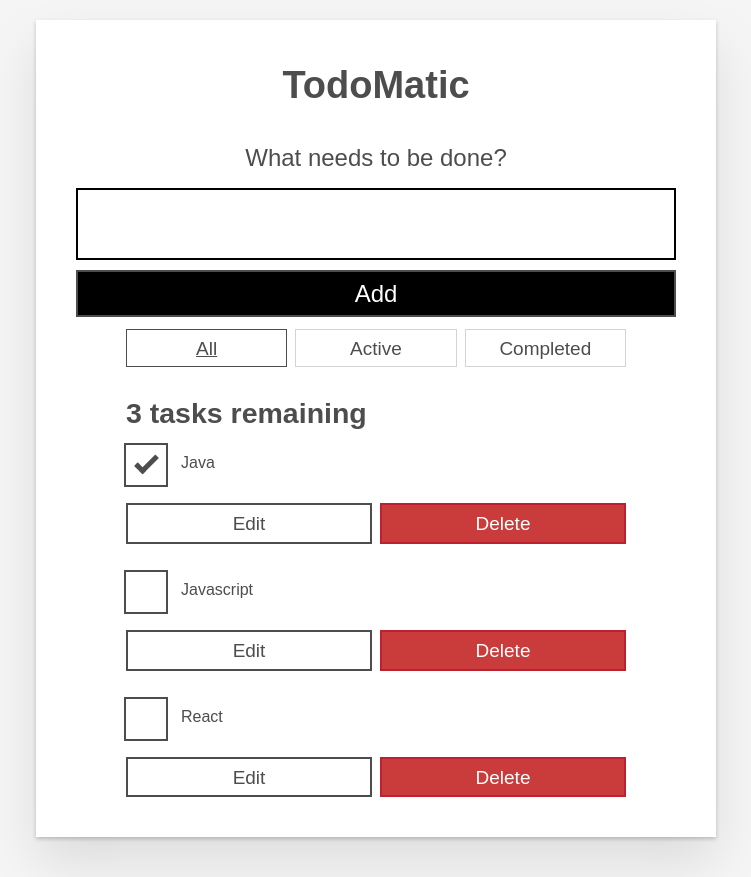
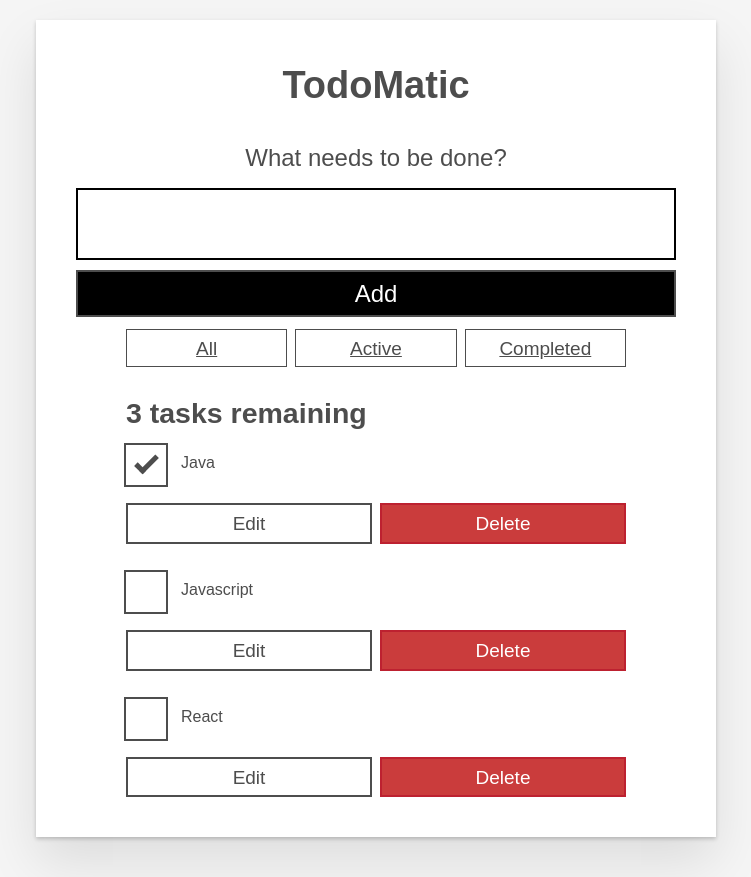
Before and after one commit to bishtkiran/TodoMatic-React, a React (Create React App) app: page / in a window 1280 px wide. Shown: the whole page, without its empty margins (264-1015 px from the left). Built offline with nearby package versions, Linux system fonts and the light colour scheme.

Commit message:
added third component - filterbutton component

```diff
--- a/src/App.js
+++ b/src/App.js
@@ -1,5 +1,6 @@
 import Todo from "./components/Todo";
 import Form from "./components/Form";
+import FilterButton from "./components/FilterButton";
 function App(props) {
   const tasksList = props.tasks.map((task) =>
   <Todo name={task.name} completed={task.completed} id={task.id} key={task.id}/>)
@@ -8,22 +9,10 @@ function App(props) {
       <h1>TodoMatic</h1>
       <Form />
       <div className="filters btn-group stack-exception">
-        <button type="button" className="btn toggle-btn" aria-pressed="true">
-          <span className="visually-hidden">Show </span>
-          <span>all</span>
-          <span className="visually-hidden"> tasks</span>
-        </button>
-        <button type="button" className="btn toggle-btn" aria-pressed="false">
-          <span className="visually-hidden">Show </span>
-          <span>Active</span>
-          <span className="visually-hidden"> tasks</span>
-        </button>
-        <button type="button" className="btn toggle-btn" aria-pressed="false">
-          <span className="visually-hidden">Show </span>
-          <span>Completed</span>
-          <span className="visually-hidden"> tasks</span>
-        </button>
-      </div>
+      <FilterButton text="All" />
+      <FilterButton text="Active" />
+      <FilterButton text="Completed"/>
+    </div>
       <h2 id="list-heading">
         3 tasks remaining
       </h2>
--- /dev/null
+++ b/src/components/FilterButton.js
@@ -0,0 +1,13 @@
+import React from 'react'
+
+function FilterButton(props) {
+    return (
+        <button type="button" className="btn toggle-btn" aria-pressed="true">
+            <span className="visually-hidden">Show </span>
+            <span>{props.text}</span>
+            <span className="visually-hidden"> tasks</span>
+        </button>
+    )
+}
+
+export default FilterButton
```
